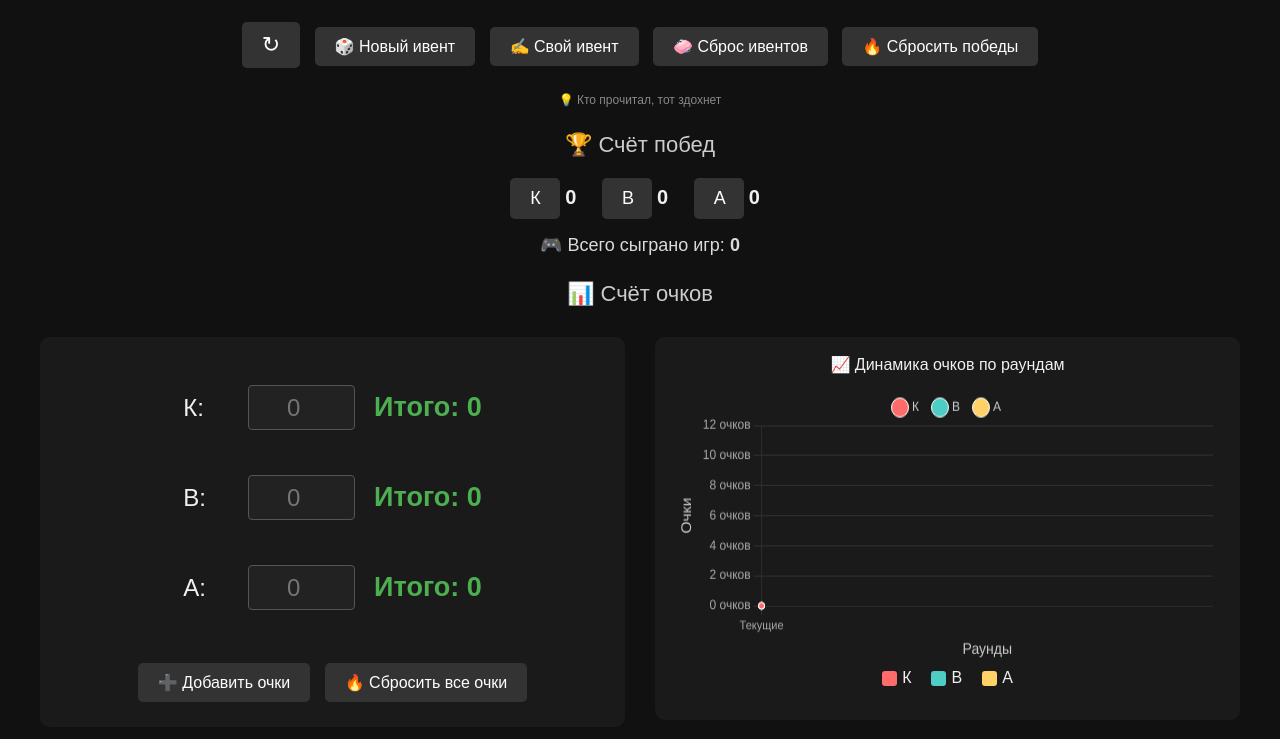
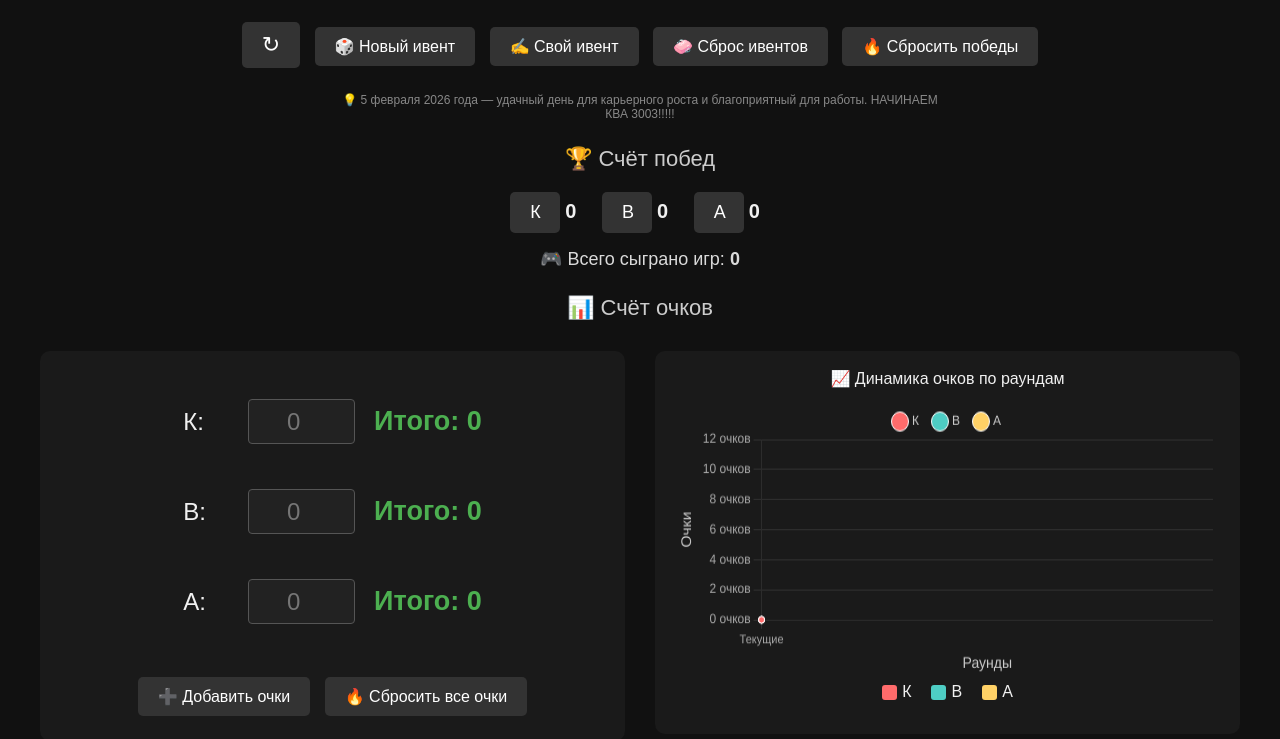
Before and after one commit to Kirchendos/kva_hub, a plain HTML site: page index.html in a window 1280 px wide. Shown: the part 61-800 px from the top of the page. Drawn offline with nearby package versions, Linux system fonts and the light colour scheme.

Commit message:
index.html

```diff
--- a/index.html
+++ b/index.html
@@ -330,7 +330,8 @@
   </div>
 
   <div class="backup-info">
-    💡 Кто прочитал, тот здохнет
+    💡 5 февраля 2026 года — удачный день для карьерного роста и благоприятный для работы.
+      НАЧИНАЕМ КВА 3003!!!!!
   </div>
 
   <div class="section-title">🏆 Счёт побед</div>
```
